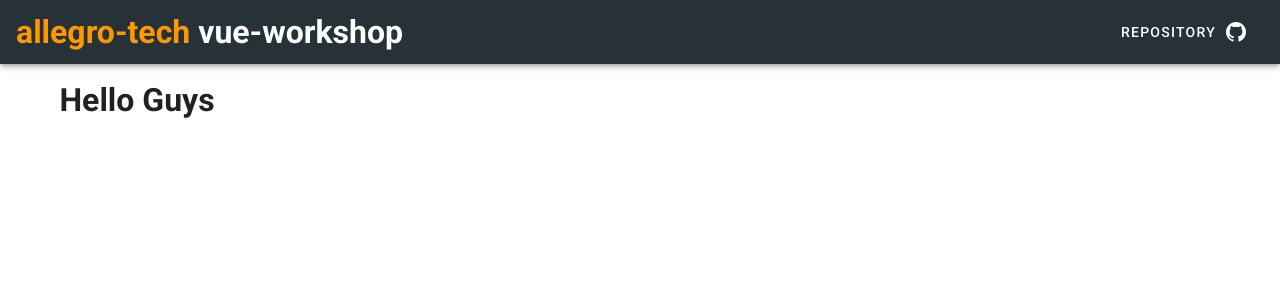
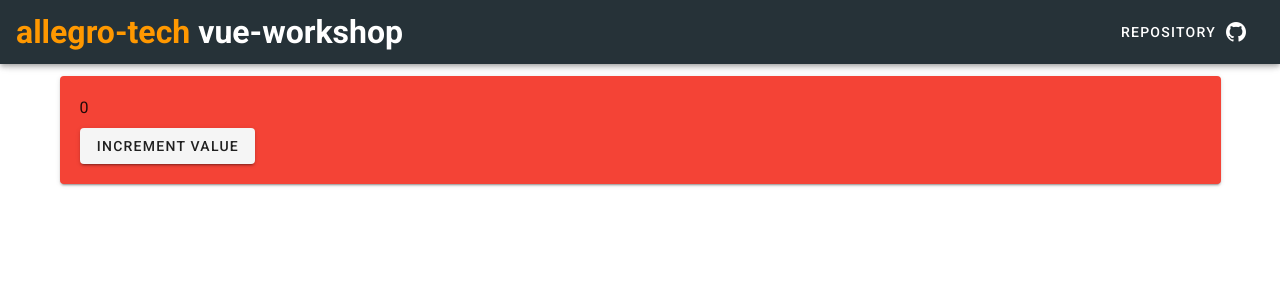
Before and after one commit to SuddenlyPineapple/vue-workshop, a Vue app: page /componentTest in a window 1280 px wide. Shown: the top 300 px of the page. Built offline with nearby package versions, Linux system fonts and the light colour scheme.

Commit message:
Basic component, setup routing for testing, basic component unit tests

```diff
--- a/src/App.vue
+++ b/src/App.vue
@@ -2,25 +2,19 @@
   <v-app>
     <Header />
     <v-main>
-      <HelloWorld msg="Hello Guys" />
+      <router-view></router-view>
     </v-main>
   </v-app>
 </template>
 
 <script>
-import HelloWorld from "./components/HelloWorld";
 import Header from "./components/Header";
 
 export default {
   name: "Vue WorkShop App",
 
   components: {
-    HelloWorld,
     Header
-  },
-
-  data: () => ({
-    //
-  })
+  }
 };
 </script>
--- /dev/null
+++ b/src/components/1_Basic_Component.vue
@@ -0,0 +1,25 @@
+<template>
+  <v-card class="pa-5" :color="color">
+    <p class="mb-2">{{ incrementedValue }}</p>
+    <v-btn v-on:click="incrementValue">Increment Value</v-btn>
+  </v-card>
+</template>
+
+<script>
+export default {
+  props: {
+    color: {
+      type: String,
+      default: "red"
+    }
+  },
+  data: () => ({
+    incrementedValue: 0
+  }),
+  methods: {
+    incrementValue() {
+      this.incrementedValue = this.incrementedValue + 1;
+    }
+  }
+};
+</script>
--- a/src/router/index.js
+++ b/src/router/index.js
@@ -18,6 +18,15 @@ const routes = [
     // which is lazy-loaded when the route is visited.
     component: () =>
       import(/* webpackChunkName: "about" */ "../views/About.vue")
+  },
+  {
+    path: "/componentTest",
+    name: "Component Test",
+    // route level code-splitting
+    // this generates a separate chunk (about.[hash].js) for this route
+    // which is lazy-loaded when the route is visited.
+    component: () =>
+      import(/* webpackChunkName: "about" */ "../views/ComponentTestView")
   }
 ];
 
--- /dev/null
+++ b/src/views/ComponentTestView.vue
@@ -0,0 +1,19 @@
+<template>
+  <v-container>
+    <v-row>
+      <v-col cols="12">
+        <BasicComponent />
+      </v-col>
+    </v-row>
+  </v-container>
+</template>
+
+<script>
+import BasicComponent from "../components/1_Basic_Component";
+
+export default {
+  components: {
+    BasicComponent
+  }
+};
+</script>
--- a/src/views/Home.vue
+++ b/src/views/Home.vue
@@ -1,8 +1,12 @@
 <template>
-  <div class="home">
-    <img alt="Vue logo" src="../assets/logo.png" />
-    <HelloWorld msg="Welcome to Your Vue.js App" />
-  </div>
+  <v-container>
+    <v-row>
+      <v-col cols="12" class="text-center">
+        <img alt="Vue logo" src="../assets/logo.png" />
+        <HelloWorld msg="Welcome to Your Vue.js App" />
+      </v-col>
+    </v-row>
+  </v-container>
 </template>
 
 <script>
```
Also changed, not shown: 2 other files (tests, documents, lock files or other folders).
